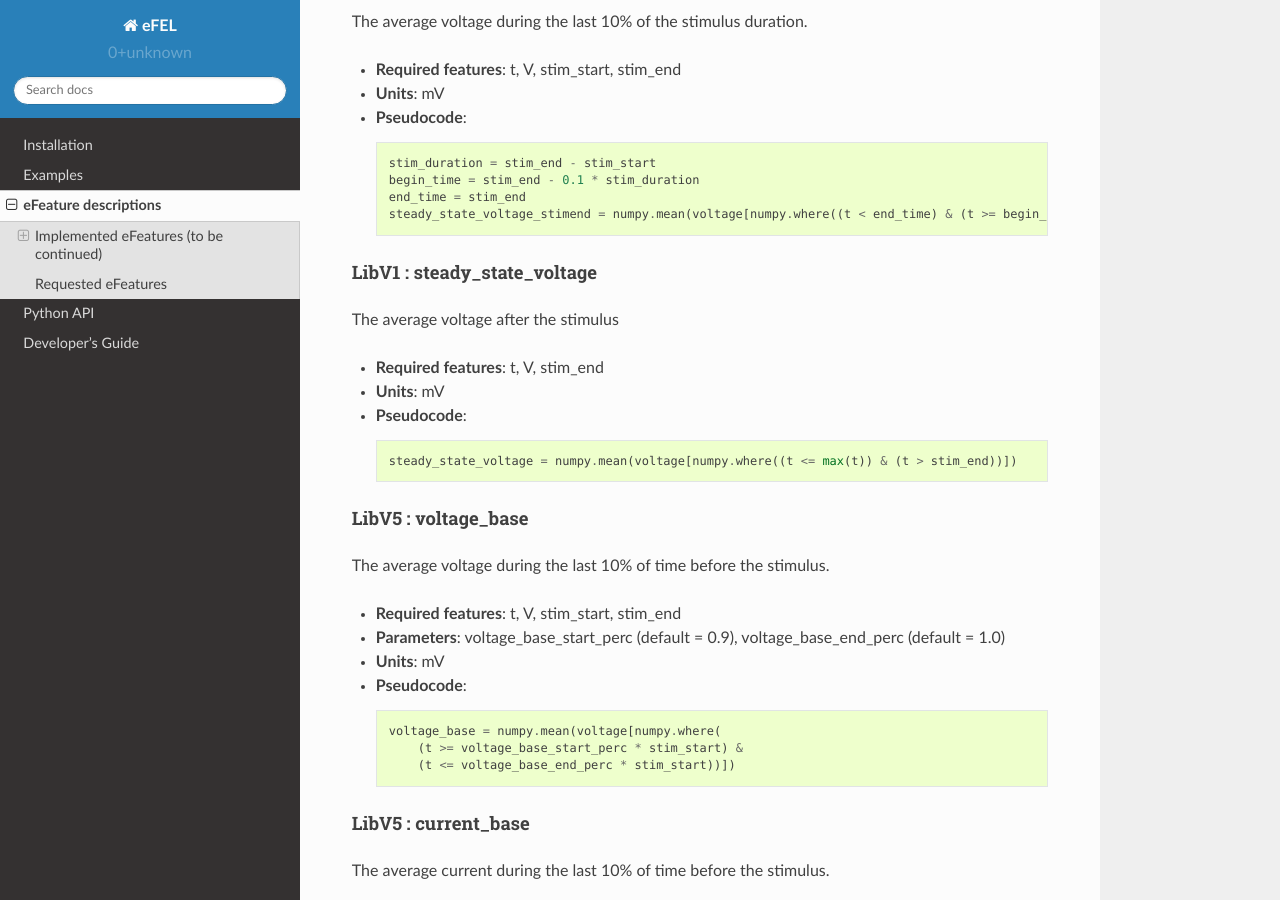
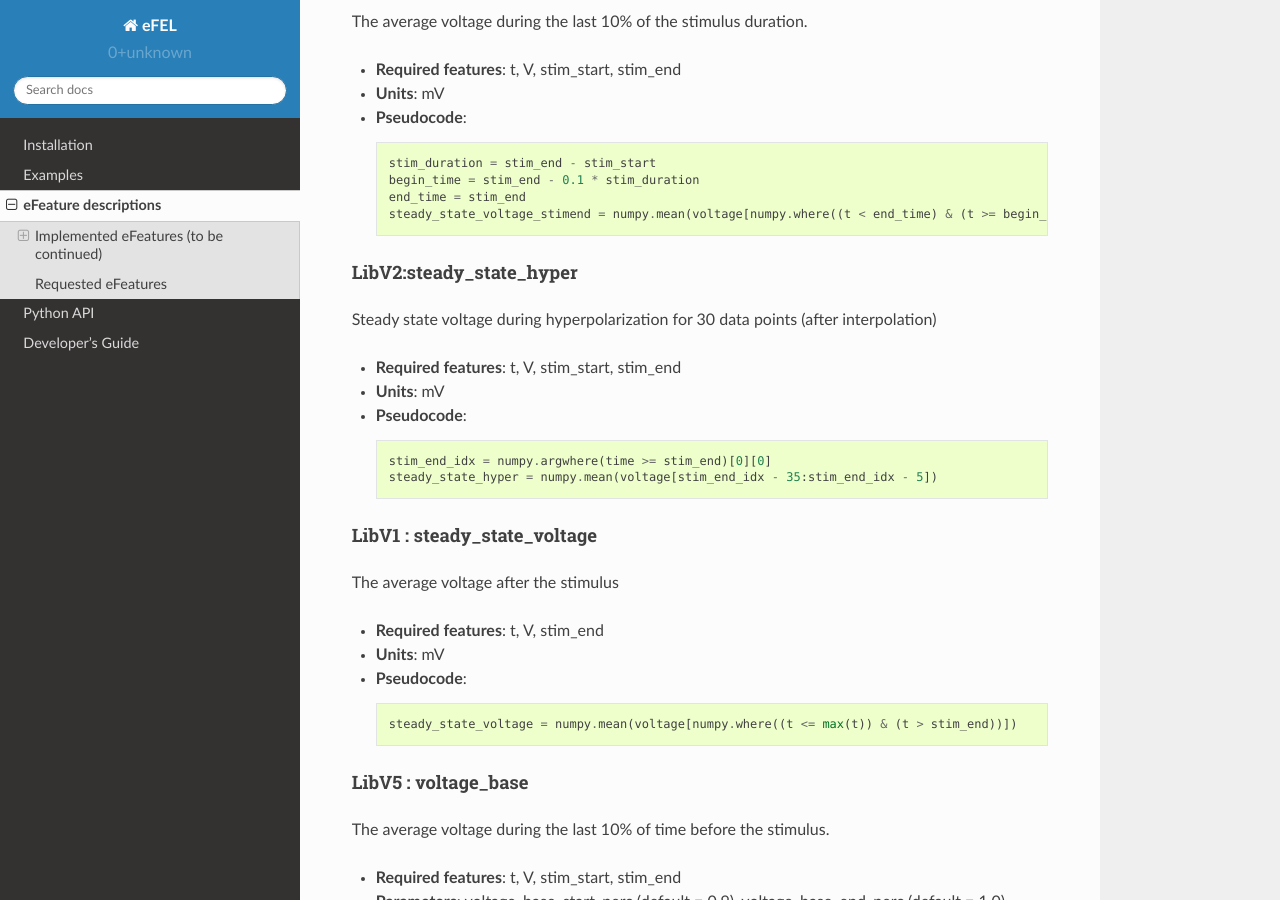
Before and after one commit to BlueBrain/eFEL, a Sphinx documentation site: the page built from docs/source/eFeatures.rst, in a window 1280 px wide and 900 px high, scrolled down 23833 px. Built offline with Sphinx 7.4.7 and the Read the Docs theme 2.0.0, drawn with Linux system fonts in a browser that asks for light colours.

Commit message:
add doc ad test for steady_state_hyper

```diff
--- a/docs/source/eFeatures.rst
+++ b/docs/source/eFeatures.rst
@@ -1083,6 +1083,17 @@ The average voltage during the last 10% of the stimulus duration.
     end_time = stim_end
     steady_state_voltage_stimend = numpy.mean(voltage[numpy.where((t < end_time) & (t >= begin_time))])
 
+LibV2:steady_state_hyper
+~~~~~~~~~~~~~~~~~~~~~~~~
+
+Steady state voltage during hyperpolarization for 30 data points (after interpolation)
+
+- **Required features**: t, V, stim_start, stim_end
+- **Units**: mV
+- **Pseudocode**: ::
+
+    stim_end_idx = numpy.argwhere(time >= stim_end)[0][0]
+    steady_state_hyper = numpy.mean(voltage[stim_end_idx - 35:stim_end_idx - 5])
 
 LibV1 : steady_state_voltage
 ~~~~~~~~~~~~~~~~~~~~~~~~~~~~
```
Also changed, not shown: 1 other file.
